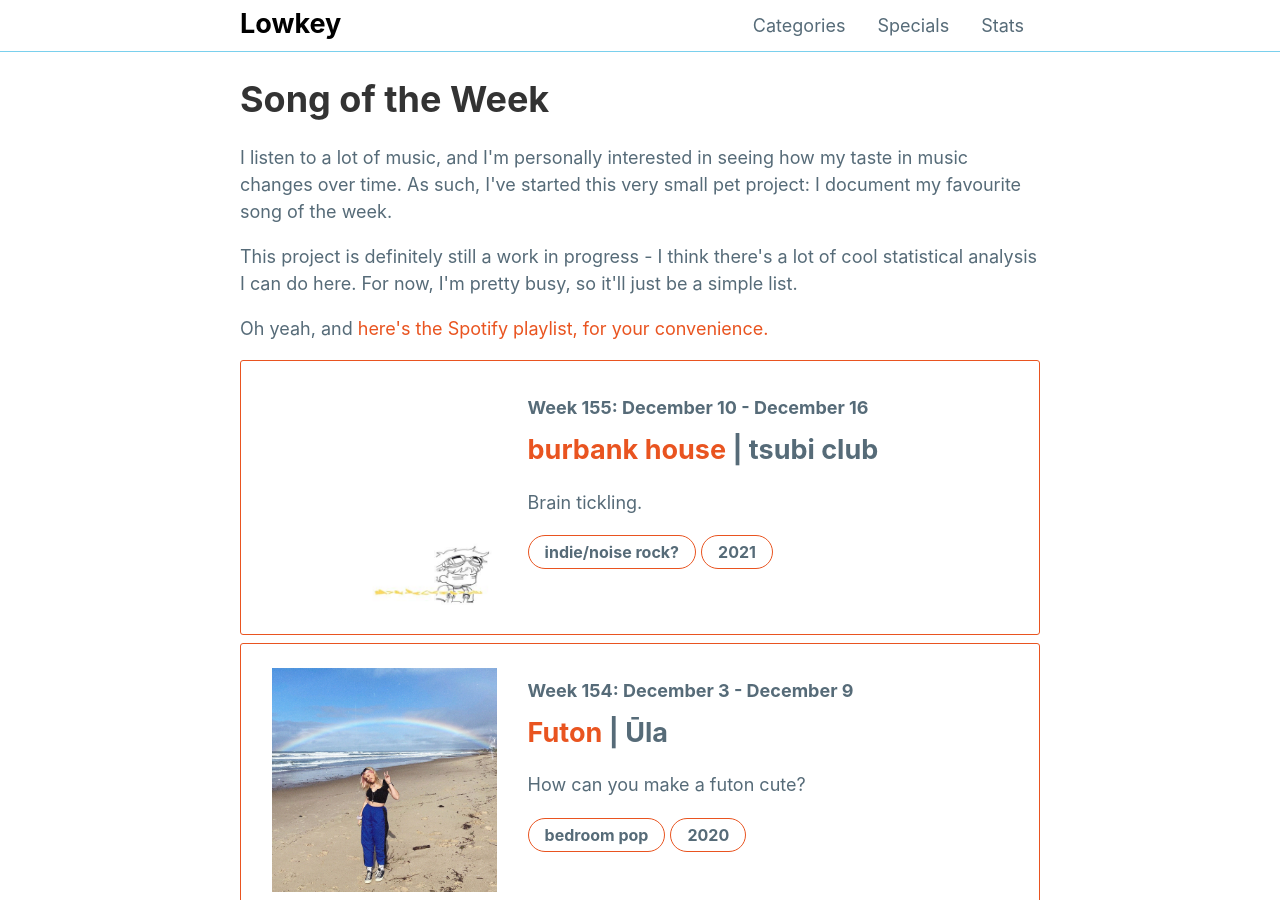
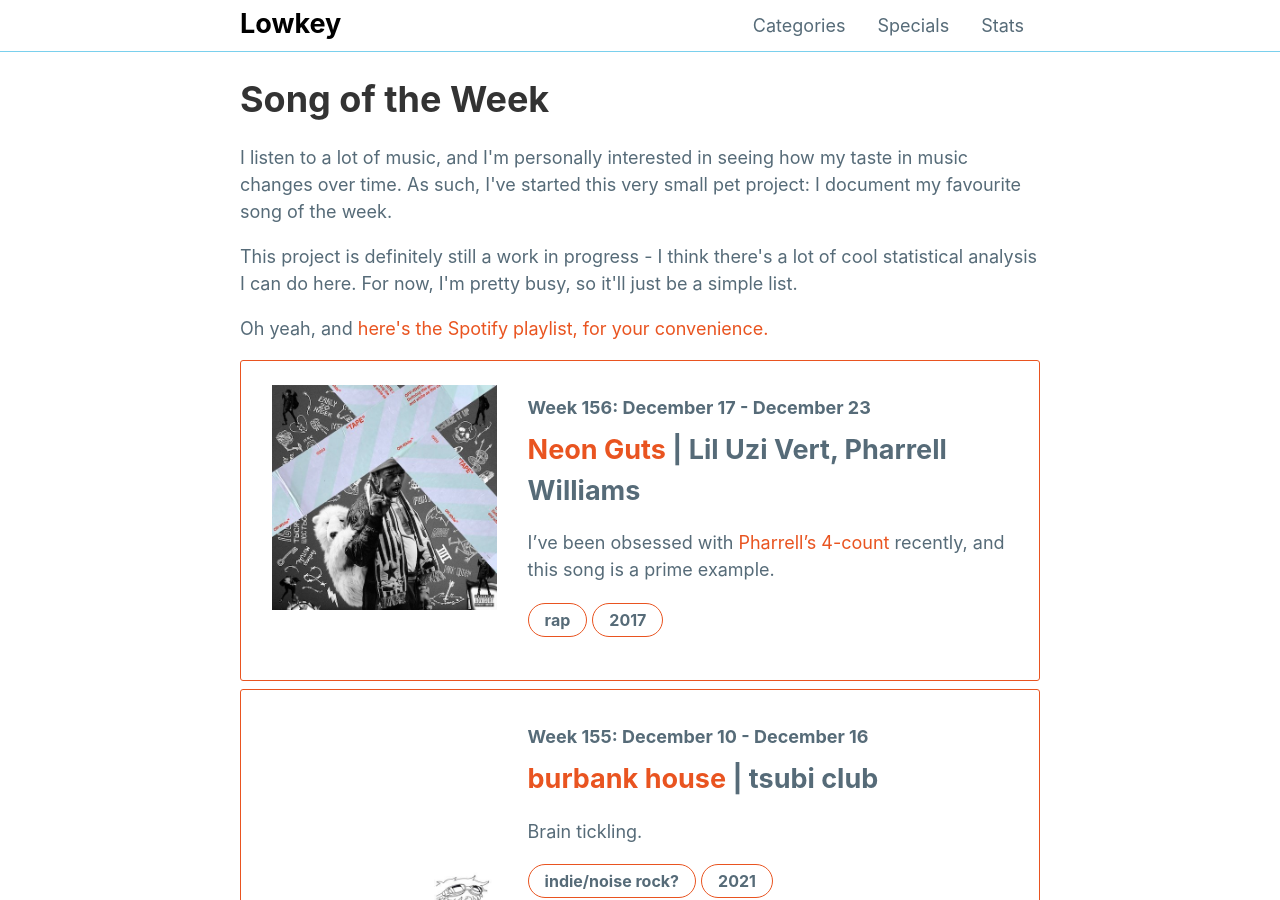
Before and after one commit to mattxwang/lowkey, a Jekyll site: the page built from stats/song-of-the-week.html, in a window 1280 px wide and 900 px high. Built offline with Jekyll 4.4.1, drawn with Linux system fonts in a browser that asks for light colours; comment, search, counter and statistics services are not loaded.

Commit message:
neon guts

```diff
--- a/_data/sotw.yml
+++ b/_data/sotw.yml
@@ -1548,3 +1548,13 @@ week155:
   year: 2021
   blurb: >
     Brain tickling.
+week156:
+  week: "Week 156: December 17 - December 23"
+  title: "Neon Guts"
+  artist: "Lil Uzi Vert, Pharrell Williams"
+  album: "Luv is Rage 2"
+  album_art: "luv-is-rage-2.jpeg"
+  genre: "rap"
+  year: 2017
+  blurb: >
+    I've been obsessed with [Pharrell's 4-count](https://open.spotify.com/playlist/2UsXblnUelngLs5Yq2gN9E?si=862ee64db3194e30) recently, and this song is a prime example.
```
Also changed, not shown: img/albums/luv-is-rage-2.jpeg (added).
